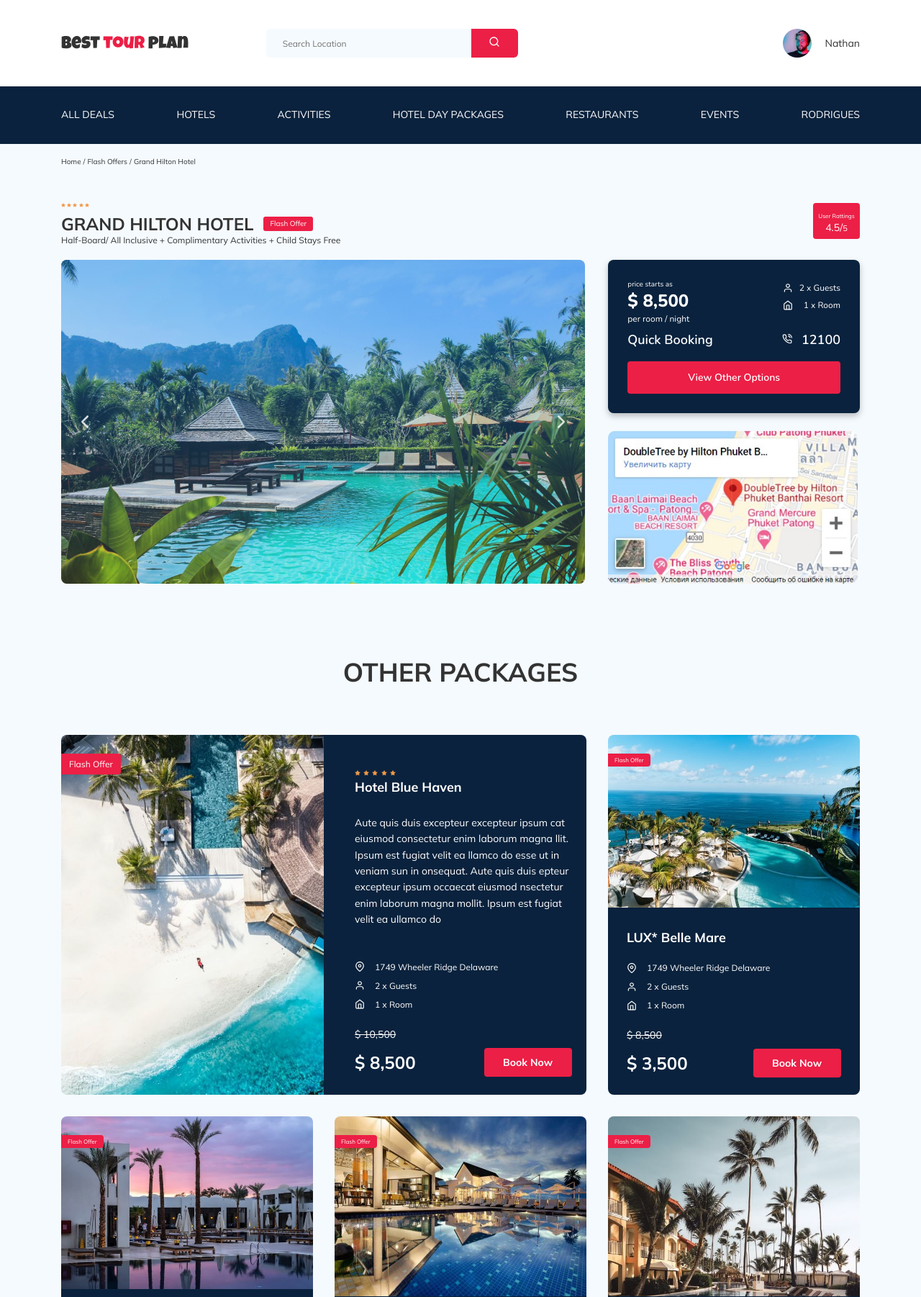
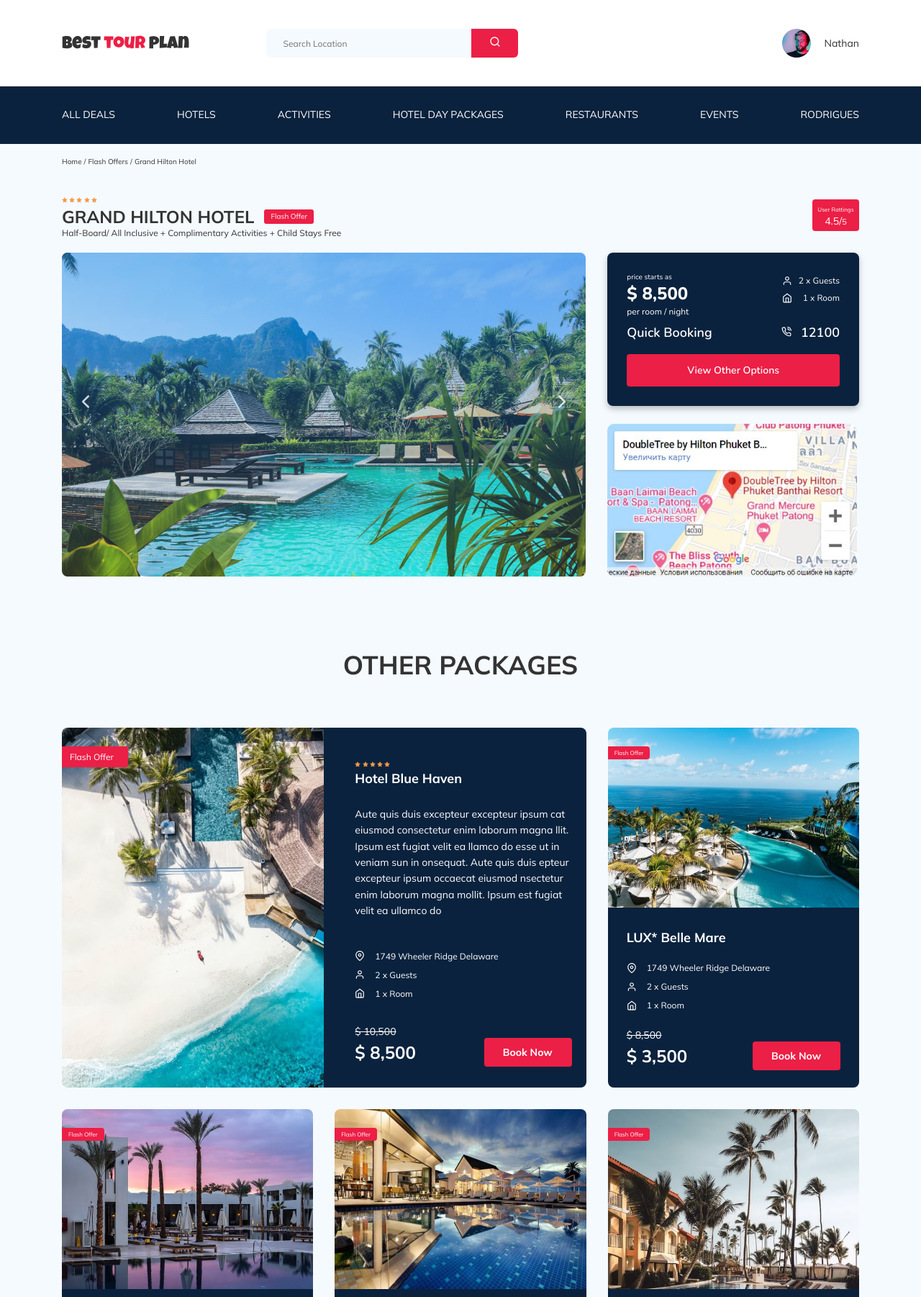
Before and after one commit to AlenaBM/tour-plan, a PHP site: page / in a window 1280 px wide. Shown: the top 1802 px of the page at 72% size. Run offline with PHP 8.4, Linux system fonts and the light colour scheme.

Commit message:
fix margin of blocks

```diff
--- a/index.php
+++ b/index.php
@@ -374,6 +374,15 @@
             provident debitis libero reiciendis iure placeat facilis eaque
             aliquam nulla dolorum, praesentium sint non tempora. Magni eaque
             dicta repellat.
+            It was very nice hotel with cleanliness. Staff behavior was good
+            and polite. They welcome us very well. Issue was only that Lift
+            was not in working and we were allotted to 3rd floor and
+            amenities articles were in corner of gallery which were giving
+            bad feeling. Breakfast was good and support of the staff was
+            also very nice. Location is not good as per atmosphere, it is
+            very nearby most of the popular places but self location in a
+            narrow street is not good. Overall it was a good experience and
+            could recommend.
           </p>
         </div>
         <!-- /.reviews-slider__item -->
--- a/js/map.js
+++ b/js/map.js
@@ -1 +1,23 @@
-let map_container=document.getElementById('map_container');let options_map={once:true,passive:true,capture:true};map_container.addEventListener('click',start_lazy_map,options_map);map_container.addEventListener('mouseover',start_lazy_map,options_map);map_container.addEventListener('touchstart',start_lazy_map,options_map);map_container.addEventListener('touchmove',start_lazy_map,options_map);let map_loaded=false;var mapContainer=$(".container-fluid");function start_lazy_map(){if(!map_loaded){let map_block=document.getElementById('ymap_lazy');map_loaded=true;map_block.setAttribute('src',map_block.getAttribute('data-src'));map_block.removeAttribute('data_src');mapContainer.addClass("container-fluid--visible");console.log('YMAP LOADED')}}
+
+let map_container = document.getElementById('map_container');
+let options_map = {
+once: true,
+passive: true,
+capture: true
+};
+map_container.addEventListener('mouseover', start_lazy_map, options_map);
+map_container.addEventListener('touchstart', start_lazy_map, options_map);
+map_container.addEventListener('touchmove', start_lazy_map, options_map);
+map_container.addEventListener('click', start_lazy_map, options_map);
+let map_loaded = false;
+var mapContainer = $(".container-fluid");
+function start_lazy_map() {
+if (!map_loaded) {
+let map_block = document.getElementById('ymap_lazy');
+map_loaded = true;
+map_block.setAttribute('src', map_block.getAttribute('data-src'));
+map_block.removeAttribute('data_src');
+mapContainer.addClass("container-fluid--visible");
+console.log('YMAP LOADED');
+}
+}
--- a/sass/_settings.sass
+++ b/sass/_settings.sass
@@ -3,7 +3,7 @@ body
   color: $text-main-color
   background-color: $background-color
 .container
-  width: 1110px
+  width: 1108px
   margin: auto
 a
   text-decoration: none
@@ -22,7 +22,7 @@ p
   margin: 0
 @mixin arrows_for_slider
   position: absolute
-  top: 50%
+  top: 46%
   transform: translateY(-50%)
   z-index: 97
   border: none
--- a/sass/sections/_activities.sass
+++ b/sass/sections/_activities.sass
@@ -47,7 +47,7 @@
     color: $text-color
     font-style: normal
     font-weight: bold
-    font-size: 16px
+    font-size: 18px
     line-height: 20px
   &__button
     font-weight: 600
--- a/sass/sections/_breadcrumb.sass
+++ b/sass/sections/_breadcrumb.sass
@@ -1,6 +1,6 @@
 .breadcrumb
   padding-top: 18px
-  padding-bottom: 18px
+  padding-bottom: 16px
   &-list
     display: flex
     padding: 0
--- a/sass/sections/_footer.sass
+++ b/sass/sections/_footer.sass
@@ -10,17 +10,20 @@
     display: grid
     grid-template-columns: repeat(4, minmax(min-content, 1fr))
     grid-auto-rows: minmax(40px, min-content)
-    column-gap: 95px
-    row-gap: 20px
+    column-gap: 25px
+    row-gap: 25px
     align-items: start
     &--grid
-      margin-bottom: 94px
+      margin-bottom: 105px
   &__logo
     grid-row: 1 / 3
-    width: 166px
+    width: 155px
     align-self: stretch
+    margin-top: 15px
   &__categories
     grid-row: 1 / 4
+  &__legal
+    padding-left: 68px
   &__social
     &-links
       display: flex
@@ -48,7 +51,7 @@
     margin: 0 0 16px 0
     text-transform: uppercase
     &--secondrow
-      margin-bottom: 30px
+      margin-bottom: 23px
     &--inline
       margin: 0 43px 0 0
   &__item
@@ -59,7 +62,7 @@
     line-height: 160%
     color: $footer-text-color
     &--marbot
-      margin-bottom: 20px
+      margin-bottom: 17px
     &-wrap
       display: flex
       flex-wrap: wrap
@@ -91,7 +94,7 @@
   &__message
     flex-basis: 100%
     max-height: 123px
-    margin-bottom: 15px
+    margin-bottom: 22px
     font-weight: normal
     font-size: 12px
     line-height: 15px
--- a/sass/sections/_hotel.sass
+++ b/sass/sections/_hotel.sass
@@ -1,5 +1,5 @@
 .hotel
-  padding-top: 24px
+  padding-top: 20px
   padding-bottom: 70px
   &-info
     display: flex
@@ -8,9 +8,9 @@
     align-items: center
     &__offer
       margin-left: 14px
-      margin-top: 5px
+      margin-top: 0
     &__name
-      margin-top: 5px
+      margin-top: 1px
       margin-bottom: 0
   &-wrap
     display: flex
@@ -77,9 +77,9 @@
   box-sizing: border-box
   color: $text-color
   background-color: $active-color
-  padding: 6px 6px
+  padding: 2px 6px 4px
   max-width: 65px
-  min-height: 45px
+  max-height: 45px
   border-radius: 4px
   &__text
     font-size: 8px
@@ -92,8 +92,8 @@
       font-size: 11px
 .icon
   fill: #F2994A
-  height: 6px
-  width: 6px
+  height: 8px
+  width: 8px
   margin-right: -2px
 .booking
   display: flex
--- a/sass/sections/_packages.sass
+++ b/sass/sections/_packages.sass
@@ -31,7 +31,7 @@
       font-size: 14px
       line-height: 160.6%
       display: inline-block
-      margin-bottom: 47px
+      margin-bottom: 44px
     &__offer
       position: absolute
       top: 26px
@@ -42,7 +42,7 @@
       &--active
         font-size: 12px
         line-height: 15px
-        padding: 7px 11px
+        padding: 7px 20px 7px 11px
     &__img
       width: 350px
       height: 250px
@@ -58,7 +58,7 @@
       flex-basis: 50%
       padding: 30px 26px 24px
       &--active
-        padding: 42px 20px 20px 43px
+        padding: 40px 20px 20px 43px
     &__title
       margin: 0
       font-weight: bold
@@ -76,6 +76,8 @@
       font-size: 12px
       line-height: 15px
       margin-bottom: 24px
+      &--active
+        margin-bottom: 35px
     &__info
       display: flex
       align-items: center
@@ -90,7 +92,6 @@
       display: flex
       justify-content: space-between
       align-items: center
-      margin-top: 10px
     &__price
       font-weight: bold
       font-size: 24px
@@ -100,3 +101,6 @@
       font-weight: 600
       font-size: 14px
       line-height: 19px
+.stars
+  img
+    margin-right: -2px
--- a/sass/sections/_reviews.sass
+++ b/sass/sections/_reviews.sass
@@ -13,10 +13,10 @@
     &__button
       @include arrows_for_slider
       &--next
-        right: 0px
+        right: 15px
         background-image: url(../img/slider-reviews/next.svg)
       &--prev
-        left: 0px
+        left: 15px
         background-image: url(../img/slider-reviews/prev.svg)
     &__item
       display: flex
@@ -26,6 +26,7 @@
       border-radius: 8px
       margin: 45px auto 0
       max-width: 730px
+      max-height: 284px
       padding: 0 62px 30px
       position: relative
       box-sizing: border-box
@@ -52,7 +53,7 @@
       flex-direction: column
       align-items: center
       margin-top: -45px
-      margin-bottom: 30px
+      margin-bottom: 35px
     &__avatar
       width: 90px
       height: 90px
@@ -85,3 +86,4 @@
       text-align: justify
       margin: auto
       z-index: 99
+      overflow-y: auto
```
Also changed, not shown: sass/_media.sass (+28 -10 lines), css/style.css, 1 other file.
